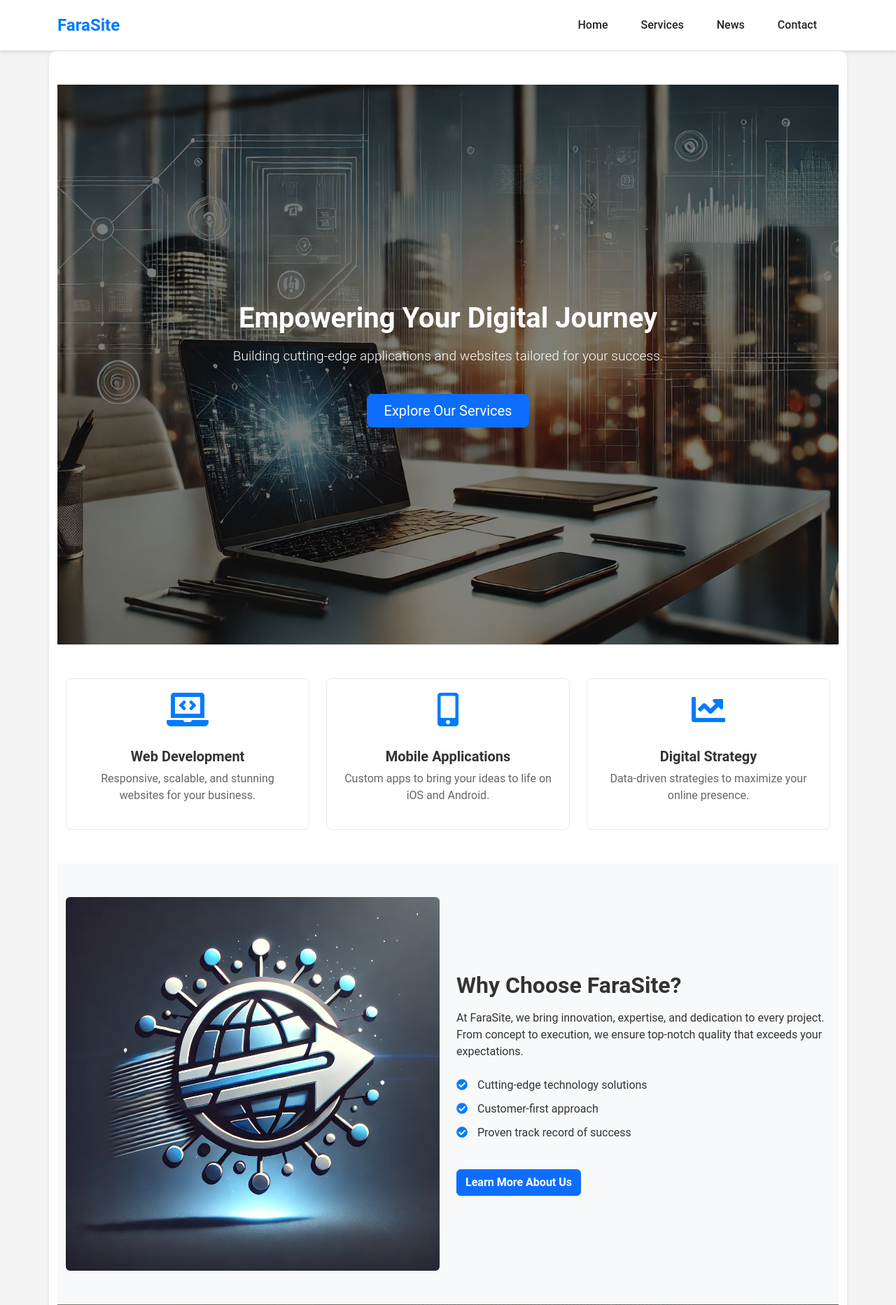
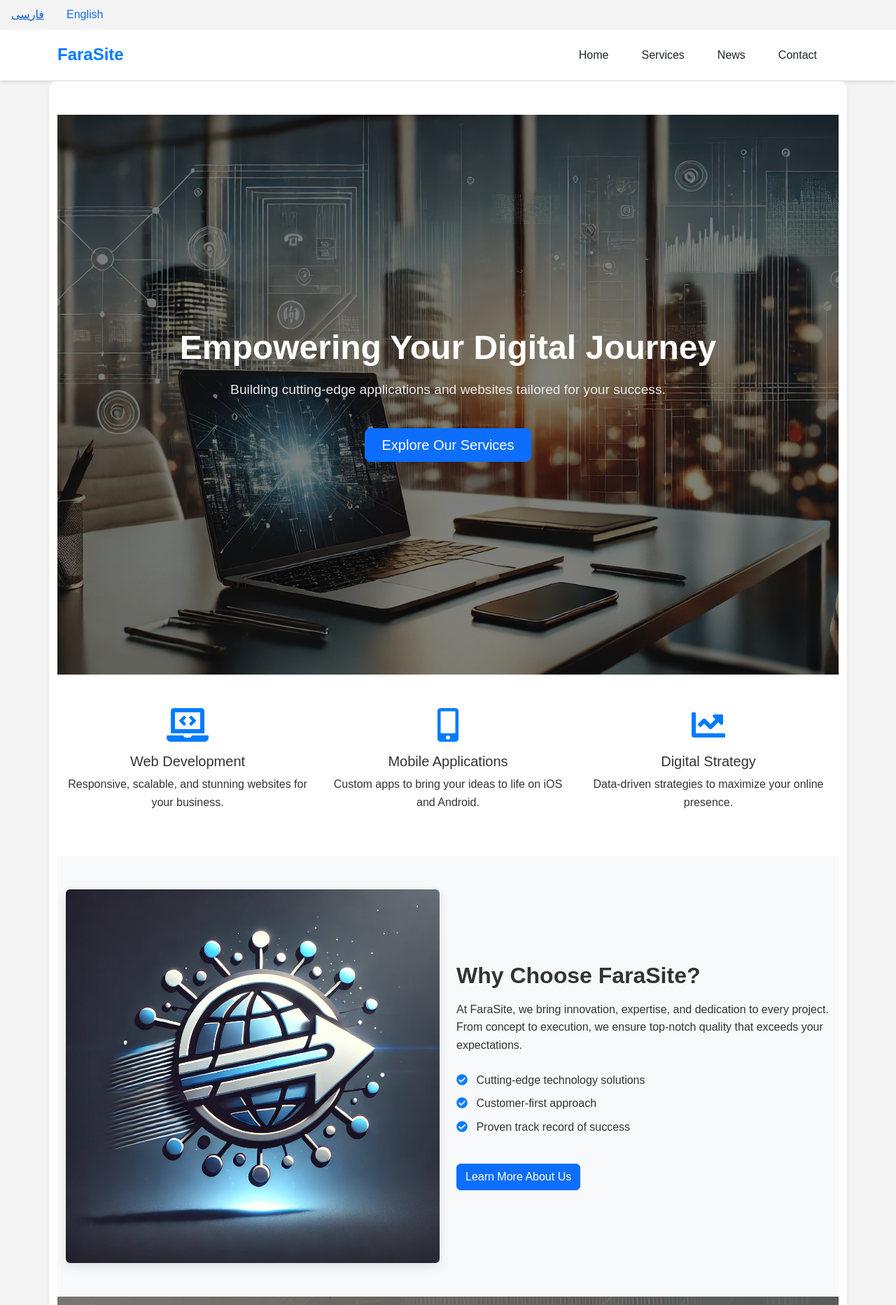
Before and after one commit to nimakoohi/farasite, a Django app: page / in a window 1280 px wide. Shown: the top 1865 px of the page at 70% size. Run offline with Django 5.2, Linux system fonts and the light colour scheme.

Commit message:
Translated text strings and updated Persian translations in HTML templates for consistent language support across the site. - Translated "Explore Our Services" button text to Persian. - Updated translations for various UI elements and sections in the base and home HTML templates. - Ensured consistency in the Persian translations.

```diff
--- /dev/null
+++ b/farasite_project/farasite/middleware/set_language.py
@@ -0,0 +1,17 @@
+import logging
+from django.utils import translation
+
+logger = logging.getLogger(__name__)
+
+class SetLanguageMiddleware:
+    def __init__(self, get_response):
+        self.get_response = get_response
+
+    def __call__(self, request):
+        lang = request.GET.get('lang')
+        if lang:
+            logger.debug(f"Switching to language: {lang}")
+            translation.activate(lang)
+            request.session['django_language'] = lang  # Use the new session key
+        response = self.get_response(request)
+        return response
--- /dev/null
+++ b/farasite_project/farasite/static/RTLStyle.css
@@ -0,0 +1,3 @@
+{% if request.LANGUAGE_CODE == 'fa' %}
+    <link rel="stylesheet" href="{% static 'RTLStyle.css' %}">
+{% endif %}
--- a/farasite_project/farasite/static/home.css
+++ b/farasite_project/farasite/static/home.css
@@ -1,84 +1,95 @@
+/* General Styles */
+body {
+    font-family: 'Poppins', sans-serif;
+    line-height: 1.6;
+    color: #333;
+}
+
 /* Hero Section */
+.hero-section {
+    background: linear-gradient(rgba(0, 0, 0, 0.6), rgba(0, 0, 0, 0.6)),
+                url("../img/hero-bg.jpg") no-repeat center center;
+    background-size: cover;
+    height: 100vh;
+    display: flex;
+    align-items: center;
+    justify-content: center;
+    text-align: center;
+}
 
 .hero-section h1 {
-    font-size: 2.5rem;
+    font-size: 3rem;
     font-weight: 700;
+    margin-bottom: 1rem;
 }
 
 .hero-section p {
     font-size: 1.2rem;
+    color: #eaeaea;
 }
 
 /* Features Section */
-.features-section {
-    background-color: #ffffff;
-}
-
-.feature-box {
-    padding: 20px;
-    border: 1px solid #eaeaea;
-    border-radius: 8px;
+.features-section .card {
     transition: transform 0.3s ease, box-shadow 0.3s ease;
 }
 
-.feature-box:hover {
+.features-section .card:hover {
     transform: translateY(-10px);
-    box-shadow: 0 4px 15px rgba(0, 0, 0, 0.1);
+    box-shadow: 0 10px 20px rgba(0, 0, 0, 0.1);
 }
 
-.feature-box h3 {
+.features-section h5 {
+    margin-top: 1rem;
     font-weight: 600;
-    margin-top: 15px;
-}
-
-.feature-box p {
-    color: #666;
 }
 
 /* Info Section */
-.info-section {
-    background-color: #f9f9f9;
-}
-
-.info-section h2 {
-    font-size: 2rem;
-    font-weight: 700;
+.info-section img {
+    border-radius: 15px;
+    box-shadow: 0 5px 15px rgba(0, 0, 0, 0.1);
 }
 
 .info-section ul {
-    margin-top: 20px;
     padding-left: 0;
+    margin-top: 1rem;
 }
 
 .info-section ul li {
+    list-style: none;
     font-size: 1rem;
-    margin-bottom: 10px;
-    list-style: none;
+    margin-bottom: 0.5rem;
 }
 
 .info-section ul li i {
-    margin-right: 10px;
     color: #007bff;
+    margin-right: 0.5rem;
 }
 
-.info-section .btn {
-    font-weight: 600;
+/* Testimonials Section */
+.testimonials-section .card {
+    border: 1px solid #f1f1f1;
+    padding: 1.5rem;
+}
+
+.testimonials-section img {
+    border: 2px solid #007bff;
 }
 
 /* Call-to-Action Section */
+.cta-section {
+    background: linear-gradient(rgba(0, 0, 0, 0.6), rgba(0, 0, 0, 0.6)),
+                url("../img/cta-bg.jpg") center center/cover no-repeat;
+    text-align: center;
+    padding: 4rem 0;
+}
 
 .cta-section h2 {
     font-size: 2.5rem;
     font-weight: 700;
+    margin-bottom: 1rem;
 }
 
 .cta-section p {
     font-size: 1.2rem;
-    margin-top: 15px;
+    color: #eaeaea;
 }
-
-.cta-section .btn {
-    font-size: 1.1rem;
-    font-weight: 600;
-    padding: 10px 30px;
-}
--- a/farasite_project/farasite/templates/base.html
+++ b/farasite_project/farasite/templates/base.html
@@ -1,25 +1,33 @@
-{% load static %}
+{% load static i18n %}
 <!DOCTYPE html>
-<html lang="en">
+<html lang="{{ request.LANGUAGE_CODE }}"
+      dir="{% if request.LANGUAGE_CODE == 'fa' %}rtl{% else %}ltr{% endif %}">
 <head>
     <meta charset="UTF-8">
     <link rel="icon" href="{% static 'img/Farasite_64.png' %}" type="image/png">
     <meta name="viewport" content="width=device-width, initial-scale=1.0">
     <link href="https://cdnjs.cloudflare.com/ajax/libs/font-awesome/5.15.4/css/all.min.css" rel="stylesheet">
     <link href="https://cdn.jsdelivr.net/npm/bootstrap@5.3.0-alpha3/dist/css/bootstrap.min.css" rel="stylesheet">
+    <link rel="stylesheet" href="https://cdn.jsdelivr.net/npm/bootstrap@5.3.0-alpha3/dist/css/bootstrap.rtl.min.css">
     <link rel="stylesheet" href="{% static 'BaseStyle.css' %}">
     <title>{% block title %}FaraSite{% endblock %}</title>
 </head>
+<nav>
+    <ul class="nav">
+        <li class="nav-item"><a class="nav-link" href="/?lang=fa">{% trans "فارسی" %}</a></li>
+        <li class="nav-item"><a class="nav-link" href="/?lang=en">{% trans "English" %}</a></li>
+    </ul>
+</nav>
 <body>
     <header class="site-header shadow-sm">
         <div class="container d-flex justify-content-between align-items-center py-3">
-            <a class="navbar-brand fw-bold text-primary" href="/">FaraSite</a>
+            <a class="navbar-brand fw-bold text-primary" href="/">{% trans "FaraSite" %}</a>
             <nav>
                 <ul class="nav">
-                    <li class="nav-item"><a class="nav-link text-dark" href="/">Home</a></li>
-                    <li class="nav-item"><a class="nav-link text-dark" href="/services">Services</a></li>
-                    <li class="nav-item"><a class="nav-link text-dark" href="/news">News</a></li>
-                    <li class="nav-item"><a class="nav-link text-dark" href="/contact">Contact</a></li>
+                    <li class="nav-item"><a class="nav-link text-dark" href="/">{% trans "Home" %}</a></li>
+                    <li class="nav-item"><a class="nav-link text-dark" href="/services">{% trans "Services" %}</a></li>
+                    <li class="nav-item"><a class="nav-link text-dark" href="/news">{% trans "News" %}</a></li>
+                    <li class="nav-item"><a class="nav-link text-dark" href="/contact">{% trans "Contact" %}</a></li>
                 </ul>
             </nav>
         </div>
@@ -34,19 +42,19 @@
         <div class="container">
             <div class="row">
                 <div class="col-md-4">
-                    <h5>About FaraSite</h5>
-                    <p>Creating modern web and mobile applications while keeping you informed on the latest technology trends.</p>
+                    <h5>{% trans "About FaraSite" %}</h5>
+                    <p>{% trans "Creating modern web and mobile applications while keeping you informed on the latest technology trends." %}</p>
                 </div>
                 <div class="col-md-4">
-                    <h5>Quick Links</h5>
+                    <h5>{% trans "Quick Links" %}</h5>
                     <ul class="list-unstyled">
-                        <li><a class="text-white" href="/services">Our Services</a></li>
-                        <li><a class="text-white" href="/news">News</a></li>
-                        <li><a class="text-white" href="/contact">Contact</a></li>
+                        <li><a class="text-white" href="/services">{% trans "Our Services" %}</a></li>
+                        <li><a class="text-white" href="/news">{% trans "News" %}</a></li>
+                        <li><a class="text-white" href="/contact">{% trans "Contact" %}</a></li>
                     </ul>
                 </div>
                 <div class="col-md-4 text-center">
-                    <h5>Follow Us</h5>
+                    <h5>{% trans "Follow Us" %}</h5>
                     <a href="#" class="text-white me-3"><i class="fab fa-facebook fa-lg"></i></a>
                     <a href="#" class="text-white me-3"><i class="fab fa-twitter fa-lg"></i></a>
                     <a href="#" class="text-white"><i class="fab fa-instagram fa-lg"></i></a>
--- a/farasite_project/farasite/views.py
+++ b/farasite_project/farasite/views.py
@@ -1,4 +1,6 @@
 from django.shortcuts import render
+from django.utils.translation import gettext as _
+from django.utils import translation
 
 def home_view(request):
     return render(request, 'home.html')
--- a/farasite_project/farasite_project/wsgi.py
+++ b/farasite_project/farasite_project/wsgi.py
@@ -7,10 +7,9 @@
 https://docs.djangoproject.com/en/5.1/howto/deployment/wsgi/
 """
 
+# farasite_project/wsgi.py
 import os
-
 from django.core.wsgi import get_wsgi_application
 
 os.environ.setdefault('DJANGO_SETTINGS_MODULE', 'farasite_project.settings')
-
 application = get_wsgi_application()
```
Also changed, not shown: farasite_project/farasite/templates/home.html (+22 -20 lines), farasite_project/farasite_project/settings.py (+27 -0 lines), farasite_project/farasite/middleware/__init__.py (added), farasite_project/locale/en/LC_MESSAGES/django.po (added), farasite_project/locale/fa/LC_MESSAGES/django.po (added), 2 other files.
